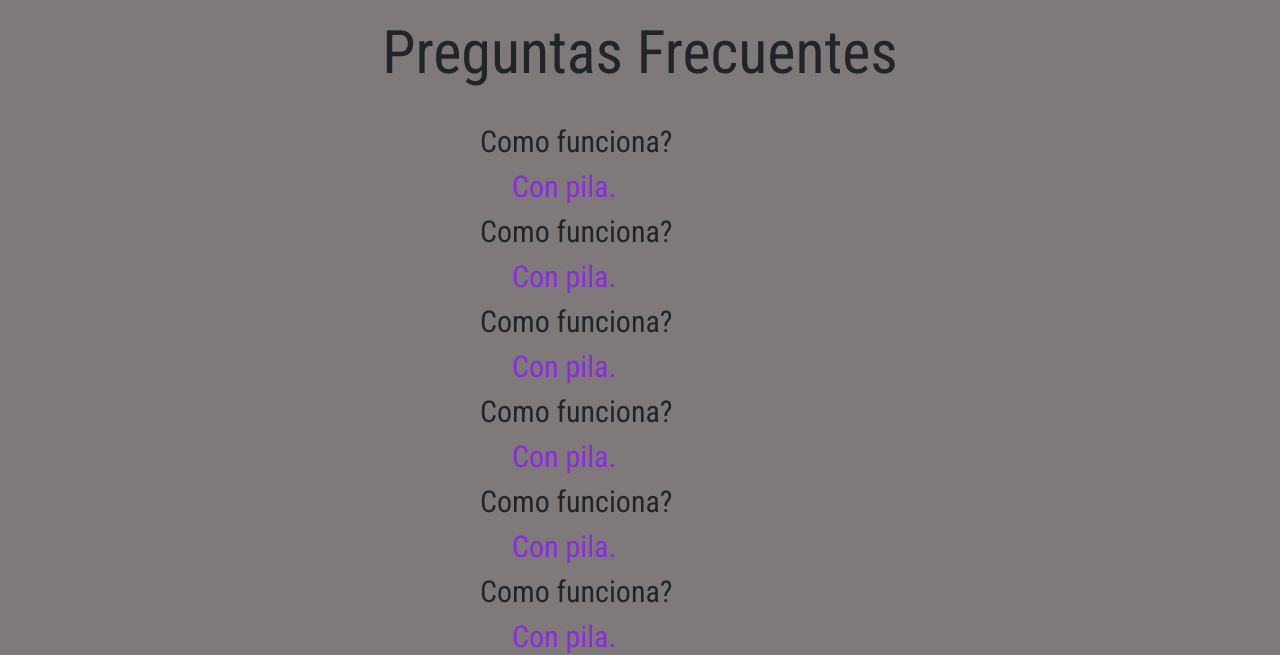
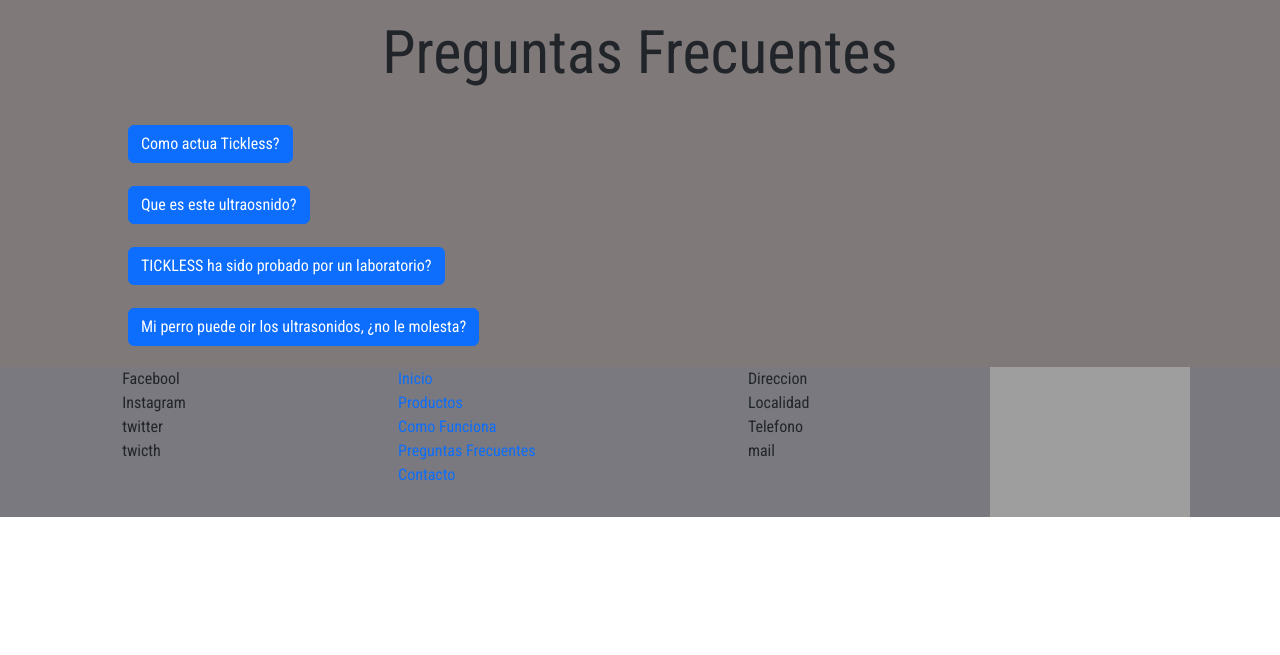
Before and after one commit to Hares44/PreEntrega3-Galdi, a plain HTML site: page preguntas.html in a window 1280 px wide. Shown: the part 157-812 px from the top of the page. Drawn offline with nearby package versions, Linux system fonts and the light colour scheme; grey boxes are pictures that could not be loaded.

Commit message:
modificacion preguntas

```diff
--- a/css/style.css
+++ b/css/style.css
@@ -96,10 +96,10 @@
 .section_preguntas{
     font-family: 'Roboto Condensed', sans-serif;
     font-size: 30px;
-    margin-left: 35%;
-    margin-right: auto;
     margin-top: 30px;
     margin-bottom: 20px;
+    margin-left: 10%;
+    margin-right: 10%;
 }
 
 .section_preguntas div ul{
--- a/preguntas.html
+++ b/preguntas.html
@@ -28,34 +28,46 @@
     </nav>
     <h2>Preguntas Frecuentes</h2>
     <section class="section_preguntas">
-        <div>
-            <ul>
-                <li>Como funciona?</li>
-                    <ul>
-                        <li class="respuesta">Con pila.</li>
-                    </ul>
-                <li>Como funciona?</li>
-                    <ul>
-                        <li class="respuesta">Con pila.</li>
-                    </ul>
-                <li>Como funciona?</li>
-                    <ul>
-                        <li class="respuesta">Con pila.</li>
-                    </ul>
-                <li>Como funciona?</li>
-                    <ul>
-                       <li class="respuesta">Con pila.</li>
-                    </ul>
-                <li>Como funciona?</li>
-                    <ul>
-                        <li class="respuesta">Con pila.</li>
-                    </ul>
-                <li>Como funciona?</li>
-                    <ul>
-                       <li class="respuesta">Con pila.</li>
-                    </ul>
-            </ul>
-        </div>
+          <p>
+            <button class="btn btn-primary" type="button" data-bs-toggle="collapse" data-bs-target="#collapseExample" aria-expanded="false" aria-controls="collapseExample">
+                Como actua Tickless?
+            </button>
+          </p>
+          <div class="collapse" id="collapseExample">
+            <div class="card card-body">
+              El dispositivo emite una seria de pulsos ultrasonicos que son imperceptibles para los humanos, las mascotas o la vida silvestre, pero molestan a las garrapatas y pulgas, manteniendolas alejadas.
+            </div>
+          </div>
+          <p>
+            <button class="btn btn-primary" type="button" data-bs-toggle="collapse" data-bs-target="#collapseExample" aria-expanded="false" aria-controls="collapseExample">
+                Que es este ultraosnido?
+            </button>
+          </p>
+          <div class="collapse" id="collapseExample">
+            <div class="card card-body">
+              La onda ultrasonica es una energia acustica (sonora) en forma de ondas que tienen un rango de frecuencia por encima del rango auditivo humano. Los sonidos que los humanos pueden percibir tienen una frecuencia que varia entre 20 y 20.000 hercios(Hz). Aunque los perros y los gatos oyen mucho mejor que las personas, no les molesta la frecuencia muy alta de 40 kHz, lo que hace que el dispositivo TICKLESS sea completamente seguro e inofensivo.
+            </div>
+          </div>
+          <p>
+            <button class="btn btn-primary" type="button" data-bs-toggle="collapse" data-bs-target="#collapseExample" aria-expanded="false" aria-controls="collapseExample">
+                TICKLESS ha sido probado por un laboratorio?
+            </button>
+          </p>
+          <div class="collapse" id="collapseExample">
+            <div class="card card-body">
+              La tecnologia Tickless se sometio a rigurosas pruebas y demostro su eficacia mediante un estudio clinico en el Laboratorio de Microbiologia Veterinaria y Enfermedades Infecciosas de la Universidad de Camerino, Italia.
+            </div>
+          </div>
+          <p>
+            <button class="btn btn-primary" type="button" data-bs-toggle="collapse" data-bs-target="#collapseExample" aria-expanded="false" aria-controls="collapseExample">
+                Mi perro puede oir los ultrasonidos, ¿no le molesta?
+            </button>
+          </p>
+          <div class="collapse" id="collapseExample">
+            <div class="card card-body">
+              No! Aunque los perros y los gatos oyen mucho mejor que las personas, la onda sonora que emite TICKLESS no les molesta. Los perros pueden realizar ondas de ultrasonido entre 25-30 KHz, el dispositivo funciona con 40 KHz, lo que hace que el dispositivo sea completamente seguro e inofensivo.
+            </div>
+          </div>
     </section>
     <footer>
         <ul>
```
